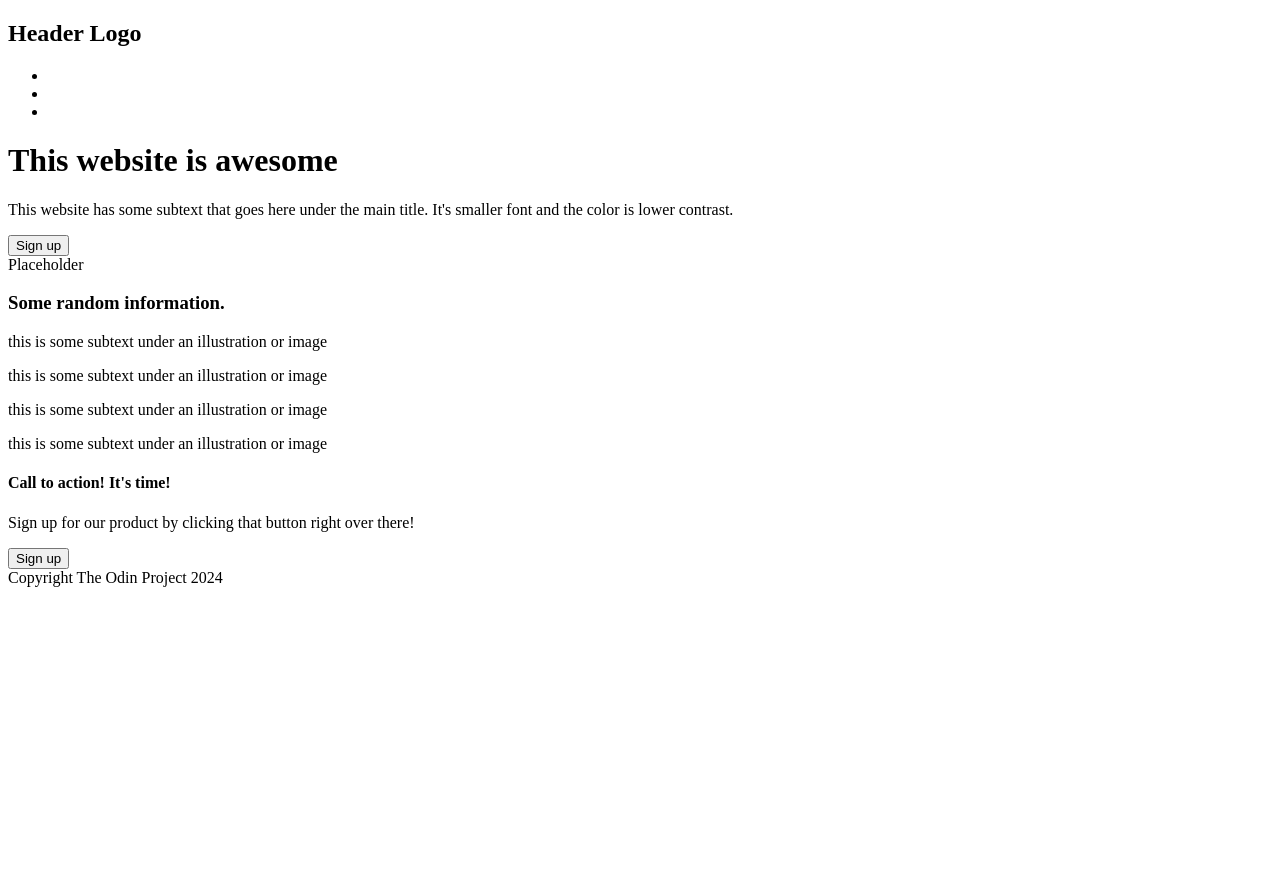
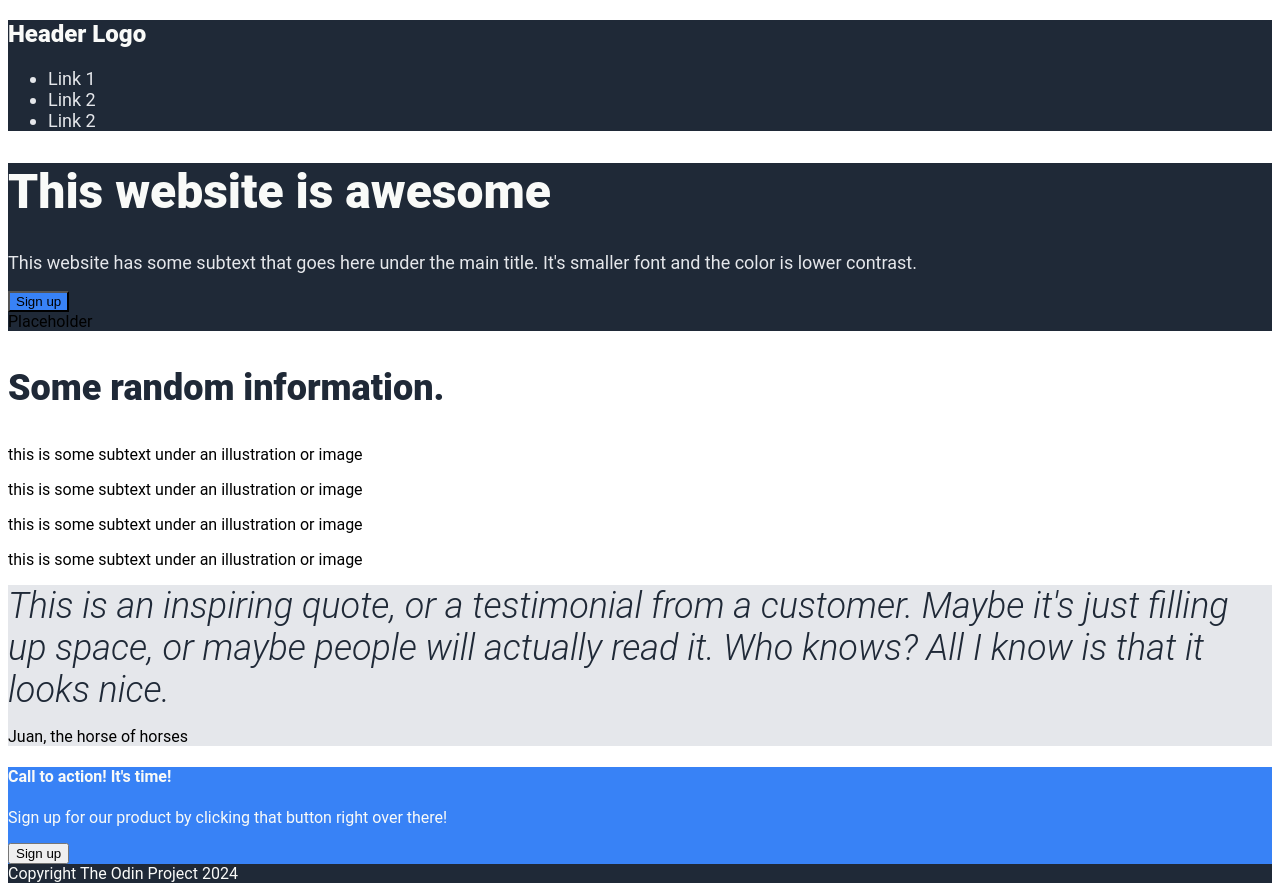
Before and after one commit to MoXcz/landing-page, a plain HTML site: page index.html in a window 1280 px wide. Before the commit the page ends 800 px from the top, so only its background shows below. Drawn offline with Linux system fonts and the light colour scheme.

Commit message:
Update HTML to link to the added stylesheets
Plus, the HTMl file now has some more coherence with added classes and
a placeholder for the quote.

```diff
--- a/index.html
+++ b/index.html
@@ -4,21 +4,21 @@
     <meta charset="UTF-8" />
     <meta name="viewport" content="width=device-width, initial-scale=1" />
     <title>Landing Page</title>
-    <link href="css/style.css" rel="stylesheet" />
+    <link href="style.css" rel="stylesheet" />
   </head>
   <body>
     <div class="nav">
       <h2>Header Logo</h2>
-      <ul>
-        <li></li>
-        <li></li>
-        <li></li>
+      <ul class="links">
+        <li>Link 1</li>
+        <li>Link 2</li>
+        <li>Link 2</li>
       </ul>
     </div>
     <div class="header">
       <div class="header-content">
-        <h1>This website is awesome</h1>
-        <p>
+        <h1 class="hero-header">This website is awesome</h1>
+        <p class="hero-text">
           This website has some subtext that goes here under the main title.
           It's smaller font and the color is lower contrast.
         </p>
@@ -49,8 +49,10 @@
         </div>
       </div>
       <div class="quote">
-        <cite></cite>
-        <p class="author"></p>
+        <cite>This is an inspiring quote, or a testimonial from a customer.
+          Maybe it's just filling up space, or maybe people will actually
+          read it. Who knows? All I know is that it looks nice.</cite>
+        <p class="author">Juan, the horse of horses</p>
       </div>
     </div>
     <div class="sign-up">
--- /dev/null
+++ b/style.css
@@ -0,0 +1,61 @@
+html {
+  box-sizing: border-box;
+  font-family: Roboto, Cantarell, "Open Sans", "Helvetica Neue", sans-serif;
+}
+
+*,
+*::before,
+*::after {
+  box-sizing: inherit;
+}
+
+.hero-header {
+  font-size: 48px;
+  font-weight: 900;
+}
+
+.hero-text,
+.links {
+  font-size: 18px;
+  color: #e5e7eb;
+}
+
+h2 {
+  font-size: 24px;
+  font-weight: 900;
+}
+
+h3 {
+  font-size: 36px;
+  color: #1f2937;
+  font-weight: 900;
+}
+
+.quote {
+  background-color: #e5e7eb;
+}
+
+cite {
+  font-size: 36px;
+  font-style: italic;
+  font-weight: 300;
+  color: #1f2937;
+}
+
+.sign-up-box,
+h2,
+.hero-header,
+.footer {
+  color: #f9faf8;
+}
+
+.nav,
+.footer,
+.header {
+  background-color: #1f2937;
+}
+
+.header-button,
+.sign-up-box {
+  background-color: #3882f6;
+}
```
